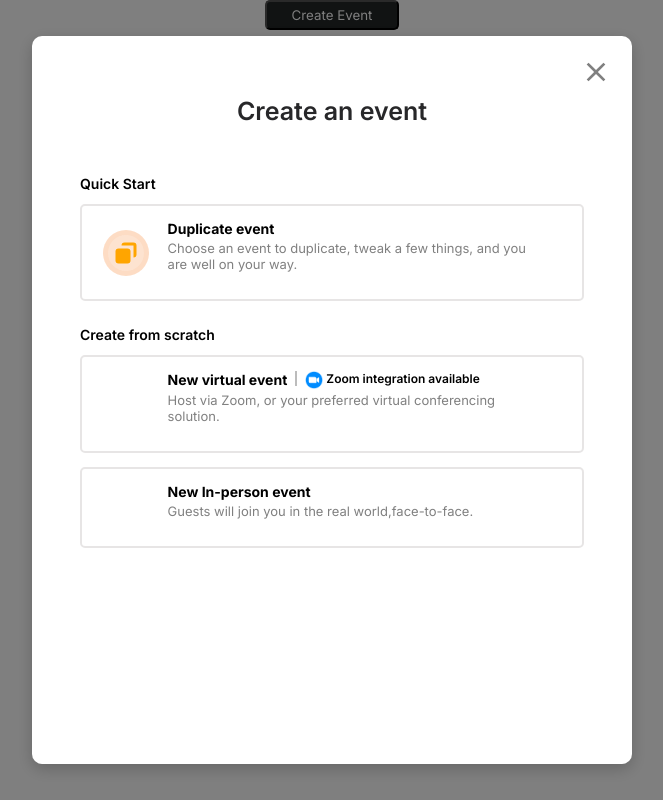
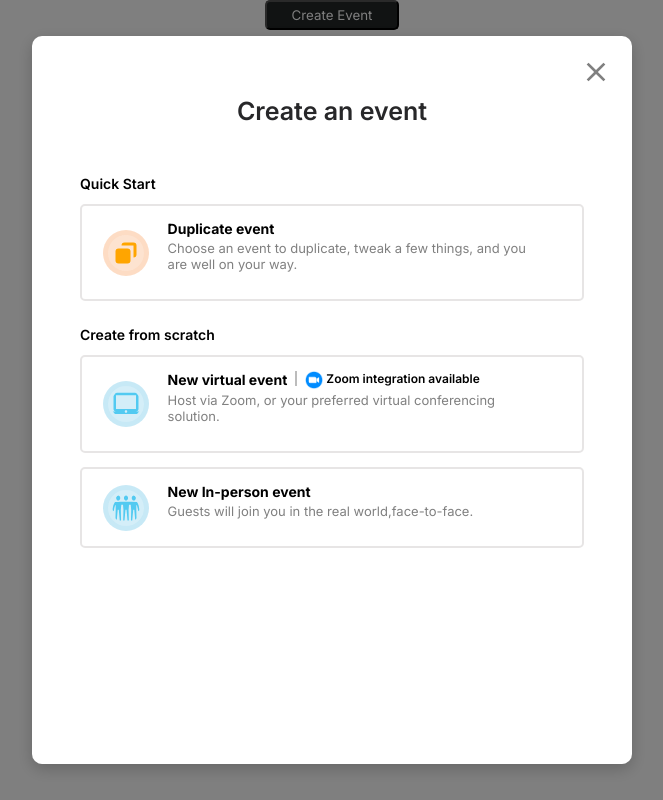
Before and after one commit to saheelsapovadia/S2I-admin, a React (Create React App) app: page / in a window 1280 px wide. Both pictures are taken after a click on the button "Create Event". Shown: the whole page, without its empty margins (308-971 px from the left). Built offline with nearby package versions, Linux system fonts and the light colour scheme.

Commit message:
Update EventsModal.js

```diff
--- a/src/Components/EventsModal/EventsModal.js
+++ b/src/Components/EventsModal/EventsModal.js
@@ -8,7 +8,7 @@ import zoom from './zoom.png';
 // import { IoIosArrowBack } from 'react-icons/io';
 // import { IoCalendarOutline } from 'react-icons/io5';
 // import { FiMonitor } from 'react-icons/fi';
-// import { GiThreeFriends } from 'react-icons/gi';
+import { GiThreeFriends } from 'react-icons/gi';
 import { HiDuplicate } from 'react-icons/hi';
 export const Background = styled.div`
   width: 100%;
@@ -242,7 +242,7 @@ const EventsModal = ({ showModal, setShowModal, scrollRemove }) => {
                   <div className='event-card' onClick={onFormClick}>
                     <div className='card-img'>
                       {/* <img src={calender} /> */}
-                      {/* <MdLaptopMac className='event-icon' /> */}
+                      <MdLaptopMac className='event-icon' />
                     </div>
                     <div className='card-content'>
                       <div
@@ -265,7 +265,7 @@ const EventsModal = ({ showModal, setShowModal, scrollRemove }) => {
                   <div className='event-card' style={{ marginTop: '14px' }}>
                     <div className='card-img'>
                       {/* <img src={calender} /> */}
-                      {/* <GiThreeFriends className='event-icon' /> */}
+                      <GiThreeFriends className='event-icon' />
                     </div>
                     <div className='card-content'>
                       <p className='card-title'>New In-person event</p>
```
